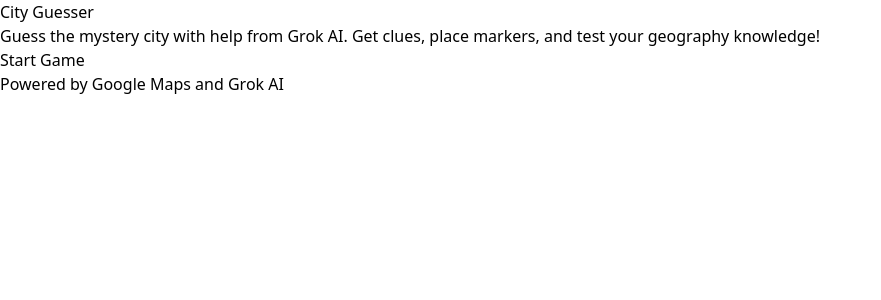
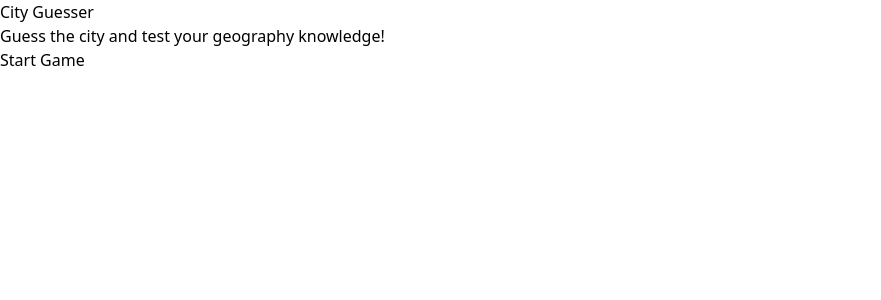
Before and after one commit to iamorlov/City-Guesser, a Next.js app: page / in a window 1280 px wide. Shown: the top 300 px of the page, without its empty margins (0-881 px from the left). Built offline with nearby package versions, Linux system fonts and the light colour scheme.

Commit message:
UI fixes

```diff
--- a/src/app/game/page.tsx
+++ b/src/app/game/page.tsx
@@ -274,7 +274,7 @@
       ) : (
         <div className="absolute inset-0 flex justify-center items-center">
           <div className="text-center">
-            <div className="animate-spin rounded-full h-16 w-16 border-t-2 border-b-2 border-gray-800 mx-auto mb-6"></div>
+            <div className="animate-spin rounded-full h-16 w-16 border-t-2 border-b-2 border-green-700 mx-auto mb-6"></div>
             <p className="text-gray-800 text-xl">Initializing game...</p>
           </div>
         </div>
--- a/src/app/page.tsx
+++ b/src/app/page.tsx
@@ -22,15 +22,14 @@
         transition={{ duration: 0.8 }}
         className="text-center max-w-3xl mx-auto"
       >
-        <h1 className="text-5xl md:text-7xl font-bold text-gray-800 mb-8">
+        <h1 className="text-5xl md:text-7xl font-bold text-gray-800 mb-12">
           <span className="text-transparent bg-clip-text bg-gradient-to-r from-green-600 via-green-500 to-emerald-500">
             City Guesser
           </span>
         </h1>
 
         <p className="text-lg md:text-xl text-gray-600 mb-12">
-          Guess the mystery city with help from Grok AI. Get clues, place markers,
-          and test your geography knowledge!
+          Guess the city and test your geography knowledge!
         </p>
 
         <motion.button
@@ -68,10 +67,6 @@
             "Start Game"
           )}
         </motion.button>
-
-        <div className="mt-16 text-gray-500 text-sm">
-          <p>Powered by Google Maps and Grok AI</p>
-        </div>
       </motion.div>
     </main>
   );
```
Also changed, not shown: src/app/components/HintBox.tsx (+8 -5 lines).
